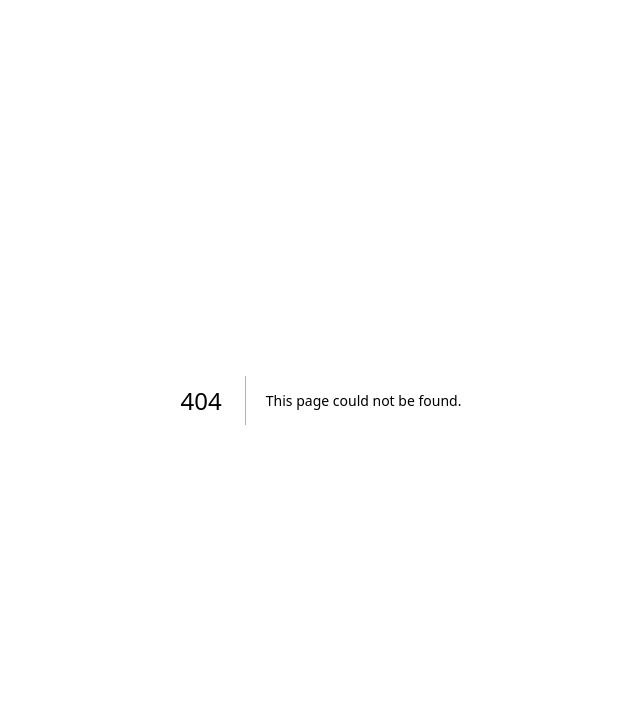
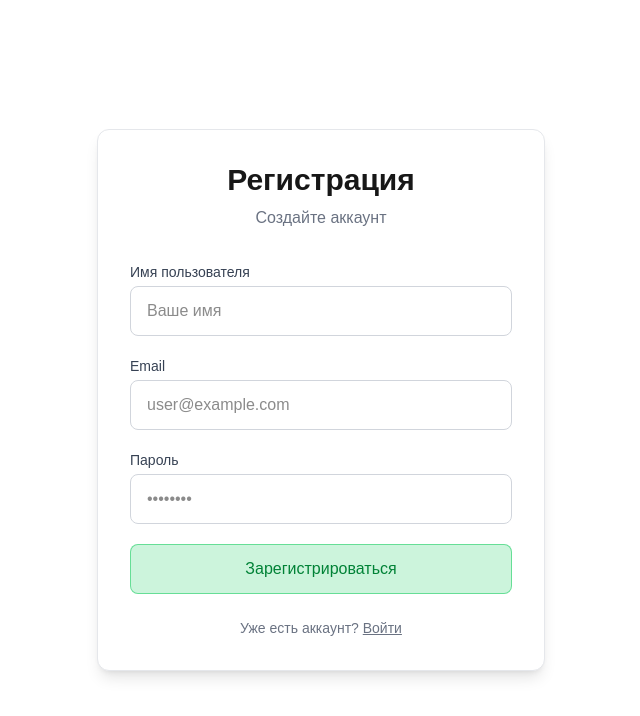
Before and after one commit to schoolx-scanwords/scanfinity, a Next.js app in the folder frontend/: page /register in a window 1280 px wide. Before the commit this address had no page. Shown: the top 716 px of the page, without its empty margins (319-959 px from the left). Built offline with nearby package versions, Linux system fonts and the light colour scheme.

Commit message:
feat: reg/menu/players without profile and rooms

```diff
--- a/frontend/app/login/page.tsx
+++ b/frontend/app/login/page.tsx
@@ -1,59 +1,21 @@
-"use client";
+'use client';
 
-import { useState } from "react";
-import { useRouter } from "next/navigation";
-import axios from "axios";
-import { ToastContainer, toast } from "react-toastify";
-import "react-toastify/dist/ReactToastify.css";
+import { useState } from 'react';
+import { useRouter } from 'next/navigation';
 
 export default function LoginPage() {
-  const [login, setLogin] = useState("");
-  const [password, setPassword] = useState("");
-  const [isLoading, setIsLoading] = useState(false);
+  const [login, setLogin] = useState('');
+  const [password, setPassword] = useState('');
   const router = useRouter();
 
-  const handleSubmit = async (e: React.FormEvent) => {
+  const handleSubmit = (e: React.FormEvent) => {
     e.preventDefault();
-
-    if (!login || !password) {
-      toast.error("Введите логин и пароль");
-      return;
-    }
-
-    setIsLoading(true);
-    try {
-      const { data } = await axios.post(
-        "http://localhost:8000/api/auth/login",
-        {
-          username: login,
-          password,
-        }
-      );
-
-      if (typeof window !== "undefined") {
-        if (data?.access_token) {
-          localStorage.setItem("accessToken", data.access_token);
-        }
-        if (data?.user) {
-          localStorage.setItem("currentUser", JSON.stringify(data.user));
-        }
-      }
-
-      toast.success("Успешный вход");
-      setTimeout(() => {
-        router.push("/");
-      }, 800);
-    } catch (error: any) {
-      const message =
-        error?.response?.data?.detail ?? "Ошибка входа. Проверьте логин и пароль.";
-      toast.error(message);
-    } finally {
-      setIsLoading(false);
-    }
+    console.log('Login:', login, password);
+    // переход с логина на /menu
+    router.push('/menu');
   };
 
   return (
-    <>
     <div className="fixed inset-0 bg-white flex items-center justify-center p-4">
       <div className="w-full max-w-md bg-white rounded-xl shadow-lg border border-gray-200 overflow-hidden">
         <div className="p-8">
@@ -62,10 +24,7 @@ export default function LoginPage() {
 
           <form onSubmit={handleSubmit} className="space-y-5">
             <div>
-                <label
-                  htmlFor="login"
-                  className="block text-sm font-medium text-gray-700 mb-1"
-                >
+              <label htmlFor="login" className="block text-sm font-medium text-gray-700 mb-1">
                 Логин
               </label>
               <input
@@ -74,16 +33,13 @@ export default function LoginPage() {
                 value={login}
                 onChange={(e) => setLogin(e.target.value)}
                 className="w-full px-4 py-3 rounded-lg border border-gray-300 focus:outline-none focus:ring-2 focus:ring-green-500 focus:border-transparent"
-                  placeholder="Ваш логин"
+                placeholder="user@example.com"
                 required
               />
             </div>
 
             <div>
-                <label
-                  htmlFor="password"
-                  className="block text-sm font-medium text-gray-700 mb-1"
-                >
+              <label htmlFor="password" className="block text-sm font-medium text-gray-700 mb-1">
                 Пароль
               </label>
               <input
@@ -99,16 +55,13 @@ export default function LoginPage() {
 
             <button
               type="submit"
-                className="w-full py-3 px-4 bg-green-500/20 hover:bg-green-500/30 border border-green-500/50 text-green-700 font-medium rounded-lg transition-colors disabled:opacity-60 disabled:cursor-not-allowed"
-                disabled={isLoading}
+              className="w-full py-3 px-4 bg-green-500/20 hover:bg-green-500/30 border border-green-500/50 text-green-700 font-medium rounded-lg transition-colors"
             >
-                {isLoading ? "Вход..." : "Войти"}
+              Войти
             </button>
           </form>
         </div>
       </div>
     </div>
-      <ToastContainer position="top-right" autoClose={3000} hideProgressBar />
-    </>
   );
 }
--- /dev/null
+++ b/frontend/app/menu/page.tsx
@@ -0,0 +1,52 @@
+'use client';
+
+import { useRouter } from 'next/navigation';
+
+export default function MenuPage() {
+  const router = useRouter();
+
+  const navigate = (path: string) => {
+    router.push(path);
+  };
+
+  return (
+    <div className="min-h-screen bg-white flex flex-col items-center justify-center p-4">
+      <h1 className="text-5xl font-bold mb-12 text-gray-900 tracking-wider">
+        SCANFINITY
+      </h1>
+
+      <div className="grid grid-cols-1 sm:grid-cols-3 gap-6 w-full max-w-md">
+        {/* Лидерборд */}
+        <button
+          onClick={() => navigate('/leaderboard')}
+          className="flex flex-col items-center justify-center p-8 rounded-xl border border-gray-200 hover:border-green-300 transition-colors bg-white shadow-sm hover:shadow-md"
+        >
+          <div className="text-5xl mb-2">🏆</div>
+          <span className="font-medium text-gray-700">Лидерборд</span>
+        </button>
+
+        {/* Играть — ведёт на /players */}
+        <button
+          onClick={() => navigate('/players')}
+          className="flex flex-col items-center justify-center p-8 rounded-xl border border-gray-200 hover:border-green-300 transition-colors bg-white shadow-sm hover:shadow-md"
+        >
+          <div className="text-5xl mb-2">▶️</div>
+          <span className="font-medium text-gray-700">Играть</span>
+        </button>
+
+        {/* Профиль */}
+        <button
+          onClick={() => navigate('/profile')}
+          className="flex flex-col items-center justify-center p-8 rounded-xl border border-gray-200 hover:border-green-300 transition-colors bg-white shadow-sm hover:shadow-md"
+        >
+          <div className="text-5xl mb-2">👤</div>
+          <span className="font-medium text-gray-700">Профиль</span>
+        </button>
+      </div>
+
+      <p className="mt-10 text-gray-500 text-sm">
+        Выберите раздел для продолжения
+      </p>
+    </div>
+  );
+}
--- a/frontend/app/page.tsx
+++ b/frontend/app/page.tsx
@@ -1,6 +1,6 @@
-// app/page.tsx
+// frontend/app/page.tsx
 import { redirect } from 'next/navigation';
 
 export default function HomePage() {
-  redirect('/login');
+  redirect('/register');
 }
--- /dev/null
+++ b/frontend/app/players/page.tsx
@@ -0,0 +1,58 @@
+'use client';
+
+import { useRouter } from 'next/navigation';
+
+export default function PlayersPage() {
+  const router = useRouter();
+
+  const selectPlayers = (count: number) => {
+    console.log(`Выбрано: ${count} игрок${getEnding(count)}`);
+    //просто возвращаемся в меню
+    router.push('/menu');
+  };
+
+  //это тип чтоб правильно окончание подбирало , пока 2-4 игрока сделано
+  const getEnding = (num: number): string => {
+    const lastDigit = num % 10;
+    const lastTwoDigits = num % 100;
+
+    if (lastTwoDigits >= 11 && lastTwoDigits <= 19) {
+      return 'ов';
+    }
+
+    if (lastDigit === 1) {
+      return '';
+    }
+
+    if (lastDigit >= 2 && lastDigit <= 4) {
+      return 'а';
+    }
+
+    return 'ов';
+  };
+
+  return (
+    <div className="min-h-screen bg-white flex flex-col items-center justify-center p-4">
+      <h1 className="text-3xl font-bold mb-8 text-gray-900">Выберите количество игроков</h1>
+
+      <div className="grid grid-cols-1 gap-4 w-full max-w-xs">
+        {[2, 3, 4].map((count) => (
+          <button
+            key={count}
+            onClick={() => selectPlayers(count)}
+            className="py-4 px-6 rounded-xl border border-gray-200 hover:border-green-300 transition-colors bg-white shadow-sm hover:shadow-md text-lg font-medium text-gray-700"
+          >
+            {count} игрок{getEnding(count)}
+          </button>
+        ))}
+      </div>
+
+      <button
+        onClick={() => router.back()}
+        className="mt-8 text-sm text-gray-500 hover:text-gray-700 underline"
+      >
+        ← Назад
+      </button>
+    </div>
+  );
+}
--- /dev/null
+++ b/frontend/app/register/page.tsx
@@ -0,0 +1,93 @@
+'use client';
+
+import { useState } from 'react';
+import { useRouter } from 'next/navigation';
+
+export default function RegisterPage() {
+  const [nickname, setNickname] = useState('');
+  const [email, setEmail] = useState('');
+  const [password, setPassword] = useState('');
+  const router = useRouter();
+
+  const handleSubmit = (e: React.FormEvent) => {
+    e.preventDefault();
+    console.log('Register:', { nickname, email, password });
+    //переход на login
+    router.push('/login');
+  };
+
+  return (
+    <div className="min-h-screen flex items-center justify-center bg-white p-4">
+      <div className="w-full max-w-md bg-white rounded-xl shadow-lg border border-gray-200 overflow-hidden">
+        <div className="p-8">
+          <h1 className="text-3xl font-bold text-center mb-2">Регистрация</h1>
+          <p className="text-gray-500 text-center mb-8">Создайте аккаунт</p>
+
+          <form onSubmit={handleSubmit} className="space-y-5">
+            <div>
+              <label htmlFor="nickname" className="block text-sm font-medium text-gray-700 mb-1">
+                Имя пользователя
+              </label>
+              <input
+                id="nickname"
+                type="text"
+                value={nickname}
+                onChange={(e) => setNickname(e.target.value)}
+                className="w-full px-4 py-3 rounded-lg border border-gray-300 focus:outline-none focus:ring-2 focus:ring-green-500 focus:border-transparent"
+                placeholder="Ваше имя"
+                required
+              />
+            </div>
+
+            <div>
+              <label htmlFor="email" className="block text-sm font-medium text-gray-700 mb-1">
+                Email
+              </label>
+              <input
+                id="email"
+                type="email"
+                value={email}
+                onChange={(e) => setEmail(e.target.value)}
+                className="w-full px-4 py-3 rounded-lg border border-gray-300 focus:outline-none focus:ring-2 focus:ring-green-500 focus:border-transparent"
+                placeholder="user@example.com"
+                required
+              />
+            </div>
+
+            <div>
+              <label htmlFor="password" className="block text-sm font-medium text-gray-700 mb-1">
+                Пароль
+              </label>
+              <input
+                id="password"
+                type="password"
+                value={password}
+                onChange={(e) => setPassword(e.target.value)}
+                className="w-full px-4 py-3 rounded-lg border border-gray-300 focus:outline-none focus:ring-2 focus:ring-green-500 focus:border-transparent"
+                placeholder="••••••••"
+                required
+              />
+            </div>
+
+            {/*чтобы рега работала, у меня чот не проходило*/}
+            <button
+              type="submit"
+              className="w-full py-3 px-4 bg-green-500/20 hover:bg-green-500/30 border border-green-500/50 text-green-700 font-medium rounded-lg transition-colors"
+            >
+              Зарегистрироваться
+            </button>
+          </form>
+
+          <div className="mt-6 text-center text-sm text-gray-500">
+            <p>
+              Уже есть аккаунт?{' '}
+              <a href="/login" className="hover:text-green-600 underline">
+                Войти
+              </a>
+            </p>
+          </div>
+        </div>
+      </div>
+    </div>
+  );
+}
```
Also changed, not shown: frontend/app/crossword/page.tsx (added), frontend/app/leaderboard/page.tsx (added), frontend/app/profile/page.tsx (added). Lines whose indentation alone changed are shown as unchanged.
